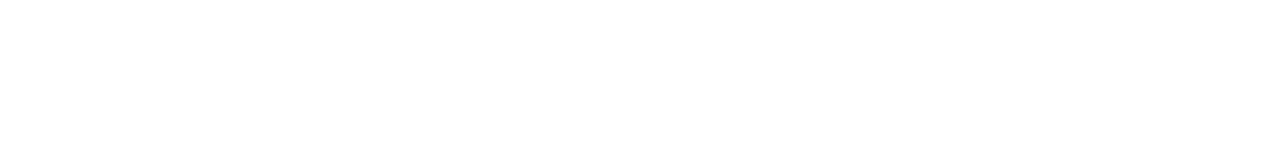
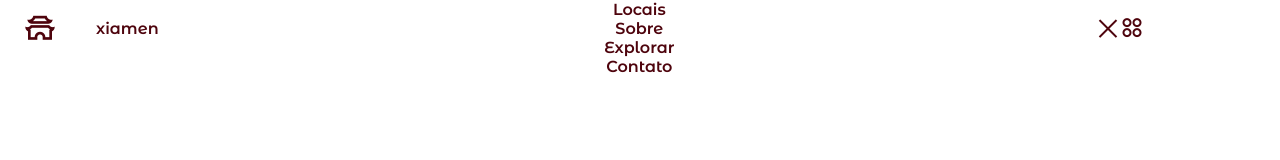
Before and after one commit to MegaPlys/site-responsivo-xiamen, a plain HTML site: page index.html in a window 1280 px wide. Drawn offline with nearby package versions, Linux system fonts and the light colour scheme.

Commit message:
2 - navbar
responsive navbar on mobile

```diff
--- a/assets/css/styles.css
+++ b/assets/css/styles.css
@@ -75,12 +75,82 @@ img {
 
 /*=============== HEADER & NAV ===============*/
 
+.header{
+  position: fixed;
+  width: 100%;
+  top: 0;
+  left: 0;
+  background: transparent;
+  z-index: var(--z-fixed);
+}
+
+.nav{
+  position: relative;
+  height: var(--header-height);
+  display: flex;
+  justify-content: space-between;
+  align-items: center;
+}
+
+.nav__logo{
+  display: flex;
+  align-items: center;
+  column-gap: 2.5rem;
+  color: var(--black-color);
+}
+
+.nav__logo i{
+  font-size: 2rem;
+}
+
+.nav__logo span{
+  font-weight: var(--font-semi-bold);
+}
+
+.nav__toggle,
+.nav__close{
+  display: flex;
+  font-size: 1.5rem;
+  cursor: pointer;
+}
 
 /* Navigation for mobile devices */
+@media screen and (max-width: 1150px){
+  .nav__menu{
+    position: fixed;
+    top: -120%;
+    left: 0;
+    background-color: hsla(353, 98%, 90%, .4);
+    backdrop-filter: blur(16px);
+    width: 100%;
+    padding-block: 5rem 4rem;
+    box-shadow: 0 4px 24px hsla(353, 90%, 4%, .2);
+    transition: top .4s;
+  }
+}
 
+.nav__list{
+  text-align: center;
+  display: flex;
+  flex-direction: column;
+  row-gap: 2rem;
+}
 
+.nav__link{
+  color: var(--black-color);
+  font-weight: var(--font-semi-bold);
+}
+
+.nav__close{
+  position: absolute;
+  top: 1rem;
+  right: 1.5rem;
+}
 /* Show menu */
 
+.show-menu{
+  top: 0;
+}
 
 /* Add blur header */
 
--- a/assets/js/main.js
+++ b/assets/js/main.js
@@ -1,8 +1,35 @@
 /*=============== SHOW MENU ===============*/
+const navMenu = document.getElementById('nav-menu')
+    navToggle = document.getElementById('nav-toggle')
+    navClose = document.getElementById('nav-close')
 
+/* Menu Show*/
+
+if(navToggle){
+    navToggle.addEventListener('click', () =>{
+        navMenu.classList.add('show-menu')
+    })
+}
+
+/* Menu hidden */
+
+if(navClose){
+    navClose.addEventListener('click', () =>{
+        navMenu.classList.remove('show-menu')
+    })
+}
 
 /*=============== REMOVE MENU MOBILE ===============*/
 
+const navLink = document.querySelectorAll('.nav__link')
+
+const linkAction = () =>{
+    const navMenu = document.getElementById('nav-menu')
+    //when we click on each nav__link will the show-menu class
+    navMenu.classList.remove('show-menu')
+}
+
+navLink.forEach(n => n.addEventListener('click', linkAction))
 
 /*=============== ADD BLUR HEADER ===============*/
 
--- a/index.html
+++ b/index.html
@@ -21,7 +21,44 @@
    <body>
       <!--==================== HEADER ====================-->
       <header class="header" id="header">
+        <nav class="nav container">
+            <a href="#" class="nav__logo">
+                <i class="ri-ancient-gate-line"></i>
+                <span>xiamen</span>
+            </a>
 
+            <div class="nav__menu" id="nav-menu">
+                <ul class="nav__list">
+                    <a href="#" class="nav__link">Home</a>
+                </ul>
+
+                <ul class="nav__list">
+                    <a href="#" class="nav__link">Locais</a>
+                </ul>
+
+                <ul class="nav__list">
+                    <a href="#" class="nav__link">Sobre</a>
+                </ul>
+
+                <ul class="nav__list">
+                    <a href="#" class="nav__link">Explorar</a>
+                </ul>
+
+                <ul class="nav__list">
+                    <a href="#" class="nav__link">Contato</a>
+                </ul>
+
+                <!-- Close button -->
+                <div class="nav__close" id="nav-close">
+                    <i class="ri-close-large-line"></i>
+                </div>
+            </div>
+
+            <!-- Toggle button -->
+             <div class="nav__toggle" id="nav-toggle">
+                <i class="ri-apps-2-line"></i>
+             </div>
+        </nav>
       </header>
 
       <!--==================== MAIN ====================-->
```
